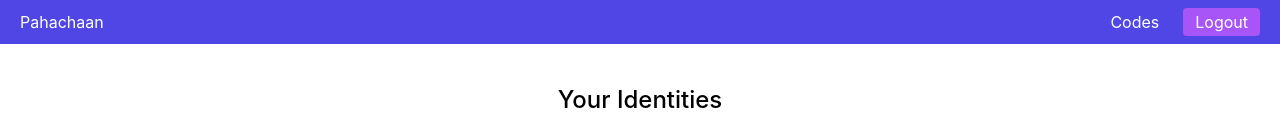
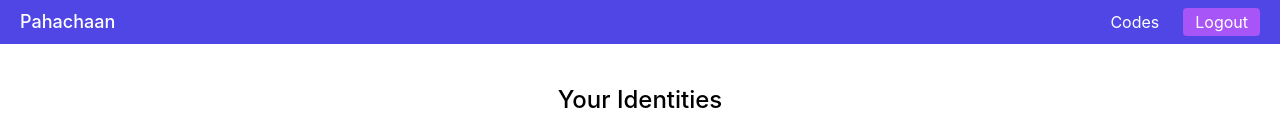
Before and after one commit to takshch/pahachaan, a Next.js app in the folder frontend/: page / in a window 1280 px wide. Shown: the top 134 px of the page. Built offline with nearby package versions, Linux system fonts and the light colour scheme.

Commit message:
Makes Logo text medium & large

```diff
--- a/frontend/components/Navbar.tsx
+++ b/frontend/components/Navbar.tsx
@@ -1,7 +1,7 @@
 function Navbar() {
   return (
     <div className="flex items-center px-5 py-2 bg-indigo-600 text-white border-none">
-      <span className="mr-auto">Pahachaan</span>
+      <span className="mr-auto font-medium text-lg">Pahachaan</span>
       <nav>
         <ul className="flex items-center gap-6">
           <li>Codes</li>
```
